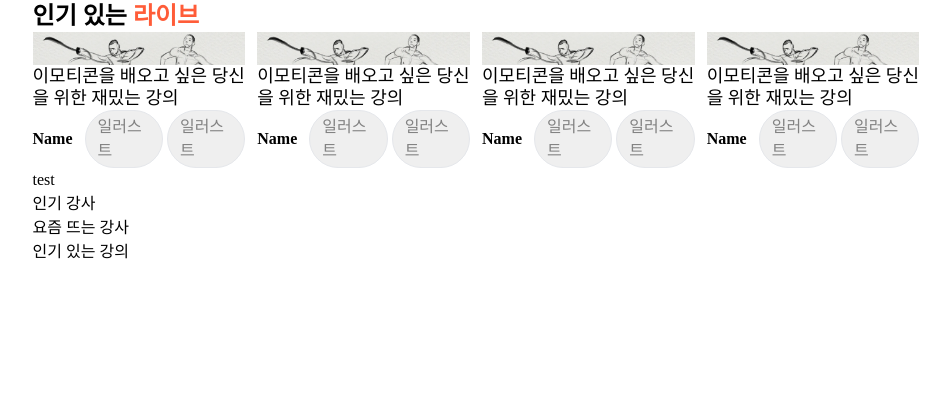
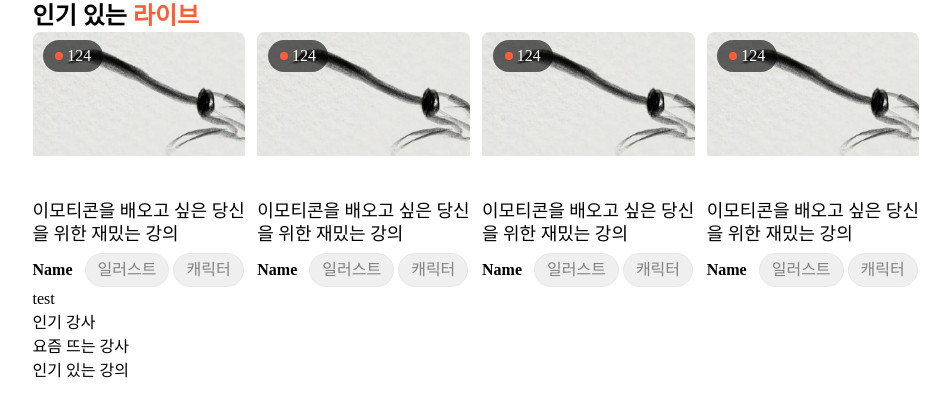
Before and after one commit to dnwnsrb11/grimtalk, a React (Vite) app: page / in a window 1280 px wide. Shown: the top 416 px of the page, without its empty margins (164-1114 px from the left). Built offline with nearby package versions, Linux system fonts and the light colour scheme; a web font is replaced by a local one.

Commit message:
desgin: 라이브 리스트 컴포넌트 디자인 완료

```diff
--- a/src/components/mainPages/home/LiveList.jsx
+++ b/src/components/mainPages/home/LiveList.jsx
@@ -1,24 +1,34 @@
 import { useEffect } from 'react';
-import testImg from '@/assets/banner/BannerIMG.png';
+import testImg from '@/assets/banner/Test/TestImg.png';
+import testImg2 from '@/assets/banner/BannerIMG.png';
 
 export const LiveList = () => {
   return (
     <>
       <div>
-        <div>
-          <img src={testImg} alt="" />
+        <div className="relative min-h-[160px] overflow-hidden rounded-lg">
+          <div className="absolute left-[5%] top-[5%]">
+            <div className="inline-block rounded-full  bg-black bg-opacity-60 px-3 py-1">
+              <div className="flex items-center gap-1">
+                <div className="h-2 w-2 rounded-full bg-primary-color opacity-100">{/* 원 */}</div>
+                <p className="text-white">124</p>
+              </div>
+            </div>
+          </div>
+          <img src={testImg} alt="" className="h-full w-full object-cover" />
         </div>
         <div>
-          {/* 텍스트 구역 */}
-          <h4 className="text-lg leading-tight">이모티콘을 배오고 싶은 당신을 위한 재밌는 강의</h4>
-          <div className="flex items-center gap-3">
+          <h4 className="mt-2 text-lg leading-tight">
+            이모티콘을 배오고 싶은 당신을 위한 재밌는 강의
+          </h4>
+          <div className="mt-2 flex items-center gap-3 ">
             <h4 className="text-base font-bold">Name</h4>
             <div className="flex gap-1">
               <div className="inline-block rounded-full border bg-bg-gray-color px-3 py-1">
                 <p className="text-text-gray-color">일러스트</p>
               </div>
               <div className="inline-block rounded-full border bg-bg-gray-color px-3 py-1">
-                <p className="text-text-gray-color">일러스트</p>
+                <p className="text-text-gray-color">캐릭터</p>
               </div>
             </div>
           </div>
```
